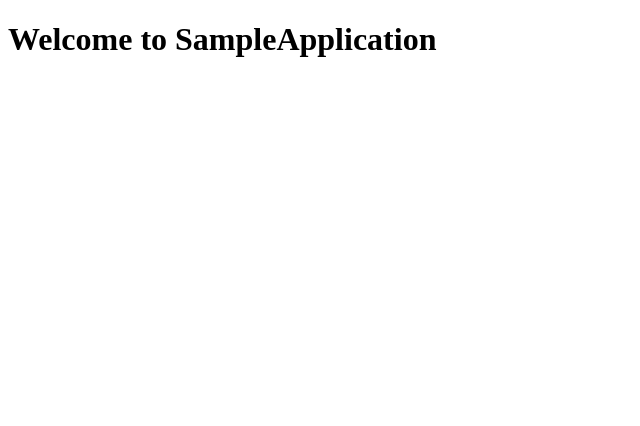
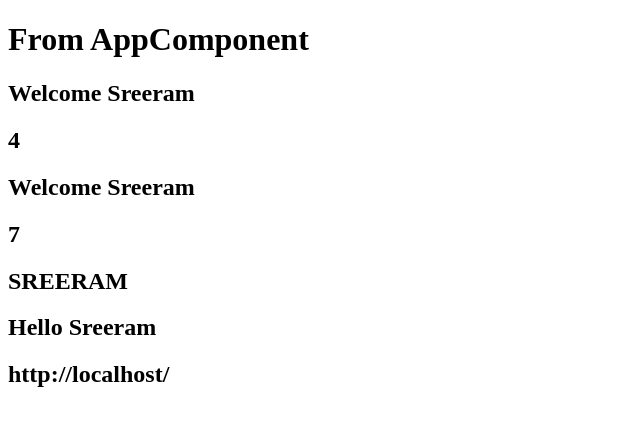
Before and after one commit to SreeramCharagundla/AngularPractice, an Angular app in the folder SampleApplication/: page / in a window 1280 px wide. Shown: the top 426 px of the page, without its empty margins (0-640 px from the left). Built offline with nearby package versions, Linux system fonts and the light colour scheme.

Commit message:
concepts of interpolation

```diff
--- a/SampleApplication/src/app/app.component.html
+++ b/SampleApplication/src/app/app.component.html
@@ -1 +1,4 @@
-<h1>Welcome to {{title}}</h1>
+<div style="test-align:center">
+<h1>From AppComponent</h1>
+</div>
+<app-test></app-test>
--- a/SampleApplication/src/app/app.component.ts
+++ b/SampleApplication/src/app/app.component.ts
@@ -1,10 +1,11 @@
 import { Component } from '@angular/core';
 import { RouterOutlet } from '@angular/router';
+import { TestComponent } from './test/test.component';
 
 @Component({
   selector: 'app-root',
   standalone: true,
-  imports: [RouterOutlet],
+  imports: [RouterOutlet, TestComponent],
   templateUrl: './app.component.html',
   styleUrl: './app.component.css'
 })
--- /dev/null
+++ b/SampleApplication/src/app/test/test.component.html
@@ -0,0 +1,13 @@
+<!-- Things that work -->
+
+<h2>Welcome {{name}}</h2>
+<h2>{{2+2}}</h2>
+<h2>{{"Welcome "+ name}}</h2>
+<h2>{{name.length}}</h2>
+<h2>{{name.toUpperCase()}}</h2>
+<h2>{{greetUser()}}</h2>
+<h2>{{siteUrl}}</h2>
+
+<!-- things that dont -->
+<!-- <h2>{{a=2+2}}</h2> -->
+<!-- <h2>{{window.location.href}}</h2> -->
--- /dev/null
+++ b/SampleApplication/src/app/test/test.component.ts
@@ -0,0 +1,17 @@
+import { Component } from '@angular/core';
+
+@Component({
+  selector: 'app-test',
+  standalone: true,
+  imports: [],
+  templateUrl: './test.component.html',
+  styleUrl: './test.component.css'
+})
+export class TestComponent {
+  public name = 'Sreeram';
+  public siteUrl = window.location.href;
+
+  greetUser(){
+    return "Hello "+this.name;
+  }
+}
```
Also changed, not shown: SampleApplication/src/app/test/test.component.css (added), 1 other file (tests, documents, lock files or other folders).
